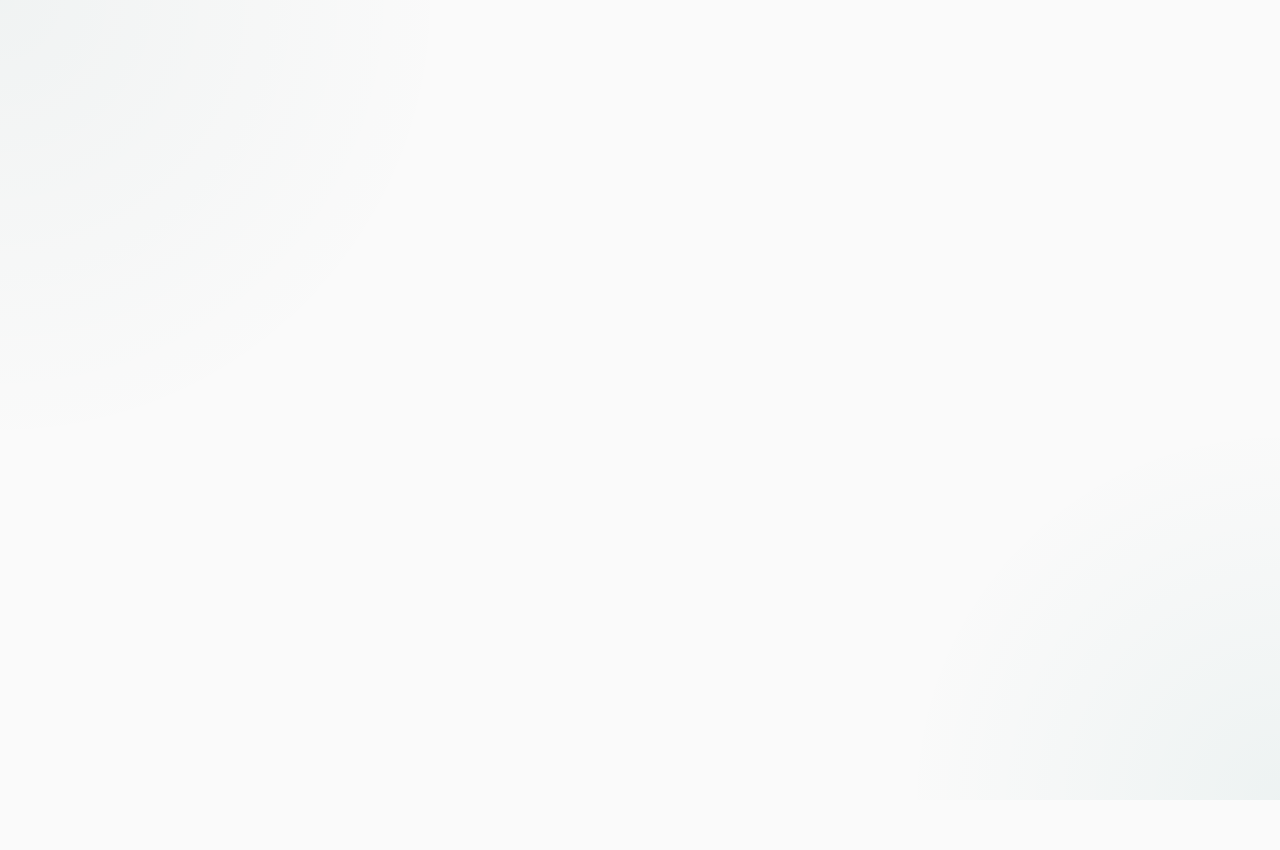
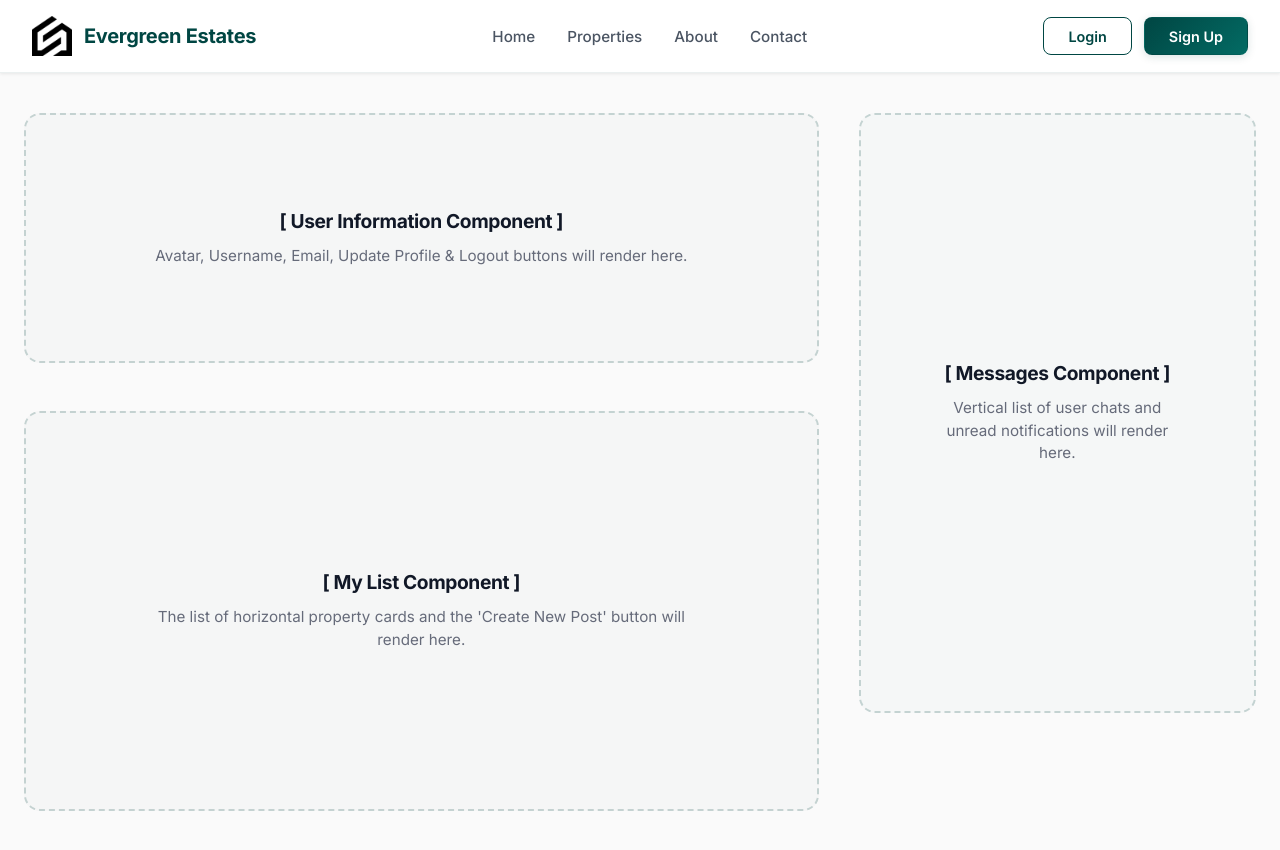
Before and after one commit to Abhinavkrishna-b/Evergreen-Estates, a React app in the folder frontend/: page /profile in a window 1280 px wide. Before the commit this address had no page. Before the commit the page ends 800 px from the top, so only its background shows below. Built offline with nearby package versions, Linux system fonts and the light colour scheme; the HTML template or start-up script is replaced by a standard one.

Commit message:
Added navbar in userprofile route

```diff
--- a/frontend/src/App.jsx
+++ b/frontend/src/App.jsx
@@ -10,6 +10,7 @@ import LoginPage from './routes/LoginPage/LoginPage';
 import AdminLogin from './routes/AdminLogin/AdminLogin';
 import ContactPage from './routes/ContactPage/ContactPage';
 import AboutPage from './routes/AboutPage/AboutPage';
+import UserProfile from './routes/UserProfile/UserProfile';
 
 
 function App() {
@@ -39,6 +40,8 @@ function App() {
             {/* Only developers and admins can manually type this url and get admin access */}
 
             <Route path="/login" element={<LoginPage />} />
+
+            <Route path="/profile" element={<UserProfile />} />
           </Routes>
 
         </main>
--- a/frontend/src/constants/properties.js
+++ b/frontend/src/constants/properties.js
@@ -210,3 +210,34 @@ export const featuredProperties = [
     }
   },
 ];
+
+export const mockMessages = [
+  {
+    id: 1,
+    name: 'Jane Doe',
+    text: 'Hi, is the property still available?',
+    avatar: 'https://images.unsplash.com/photo-1438761681033-6461ffad8d80?w=150&h=150&fit=crop',
+    unread: true
+  },
+  {
+    id: 2,
+    name: 'Daniel Williams',
+    text: 'Thank you so much!',
+    avatar: 'https://images.unsplash.com/photo-1500648767791-00dcc994a43e?w=150&h=150&fit=crop',
+    unread: false
+  },
+  {
+    id: 3,
+    name: 'Sophia Davis',
+    text: 'Great news! The paperwork is ready.',
+    avatar: 'https://images.unsplash.com/photo-1544005313-94ddf0286df2?w=150&h=150&fit=crop',
+    unread: false
+  },
+  {
+    id: 4,
+    name: 'David Martinez',
+    text: 'I\'ll be waiting at the property.',
+    avatar: 'https://images.unsplash.com/photo-1506794778202-cad84cf45f1d?w=150&h=150&fit=crop',
+    unread: false
+  },
+];
--- /dev/null
+++ b/frontend/src/routes/UserProfile/UserProfile.css
@@ -0,0 +1,89 @@
+.profile-page-layout {
+  min-height: calc(100vh - 72px); /* Accounts for Navbar */
+  background-color: #FAFAFA; /* Matches global app background */
+  padding: 40px 24px;
+}
+
+.profile-container {
+  max-width: 1280px;
+  margin: 0 auto;
+  display: flex;
+  gap: 40px; /* The gap between the left and right columns */
+  animation: fadeUpProfile 0.6s cubic-bezier(0.22, 1, 0.36, 1);
+}
+
+/* --- Structural Columns --- */
+.profile-main-column {
+  flex: 2; /* Takes up 2/3 of the space */
+  display: flex;
+  flex-direction: column;
+  gap: 48px; /* The gap between User Info and My List */
+}
+
+.profile-sidebar-column {
+  flex: 1; /* Takes up 1/3 of the space */
+  display: flex;
+  flex-direction: column;
+}
+
+/* --- Skeleton Placeholder Styling --- */
+.skeleton-placeholder {
+  background: rgba(0, 70, 67, 0.02); /* Evergreen subtle teal tint */
+  border: 2px dashed rgba(0, 70, 67, 0.2);
+  border-radius: 16px;
+  padding: 40px;
+  display: flex;
+  flex-direction: column;
+  align-items: center;
+  justify-content: center;
+  text-align: center;
+  color: #004643; /* Primary Brand Color */
+  min-height: 250px;
+}
+
+.skeleton-placeholder h3 {
+  font-size: 1.2rem;
+  font-weight: 700;
+  margin-bottom: 12px;
+  letter-spacing: -0.02em;
+}
+
+.skeleton-placeholder p {
+  color: #666b7a; /* Global secondary text color */
+  font-size: 0.95rem;
+  max-width: 80%;
+  line-height: 1.5;
+}
+
+/* Specific Placeholder Heights */
+.my-list-placeholder {
+  min-height: 400px;
+}
+
+.sidebar-placeholder {
+  min-height: 600px; /* Stretches down the right side */
+  background: rgba(3, 107, 100, 0.02);
+}
+
+@keyframes fadeUpProfile {
+  from { opacity: 0; transform: translateY(20px); }
+  to { opacity: 1; transform: translateY(0); }
+}
+
+/* --- Mobile Responsiveness --- */
+@media (max-width: 1024px) {
+  /* On tablets/mobile, stack the sidebar underneath the main content */
+  .profile-container {
+    flex-direction: column;
+  }
+
+  .sidebar-placeholder {
+    min-height: 300px;
+  }
+}
+
+@media (max-width: 600px) {
+  .profile-page-layout {
+    padding: 24px 16px;
+  }
+}
--- /dev/null
+++ b/frontend/src/routes/UserProfile/UserProfile.jsx
@@ -0,0 +1,46 @@
+import Navbar from '../../components/Navbar/Navbar';
+import './UserProfile.css';
+
+const UserProfile = () => {
+  return (
+    <>
+      <Navbar />
+
+      <div className="profile-page-layout">
+        <div className="profile-container">
+
+          {/* LEFT COLUMN: Main Content Area (flex: 2) */}
+          <div className="profile-main-column">
+
+            {/* 1. User Information Placeholder */}
+            <div className="skeleton-placeholder">
+              <h3>[ User Information Component ]</h3>
+              <p>Avatar, Username, Email, Update Profile & Logout buttons will render here.</p>
+            </div>
+
+            {/* 2. My List (Property Feed) Placeholder */}
+            <div className="skeleton-placeholder my-list-placeholder">
+              <h3>[ My List Component ]</h3>
+              <p>The list of horizontal property cards and the 'Create New Post' button will render here.</p>
+            </div>
+
+          </div>
+
+          {/* RIGHT COLUMN: Sidebar Area (flex: 1) */}
+          <div className="profile-sidebar-column">
+
+            {/* 3. Messages Sidebar Placeholder */}
+            <div className="skeleton-placeholder sidebar-placeholder">
+              <h3>[ Messages Component ]</h3>
+              <p>Vertical list of user chats and unread notifications will render here.</p>
+            </div>
+
+          </div>
+
+        </div>
+      </div>
+    </>
+  );
+};
+
+export default UserProfile;
```
